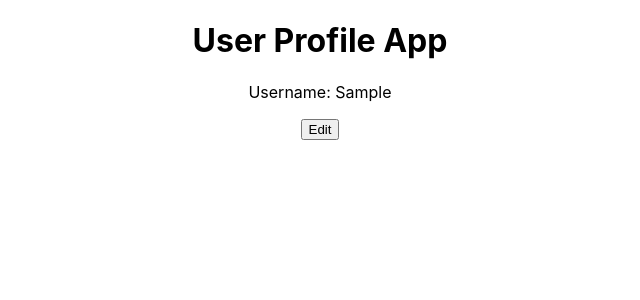
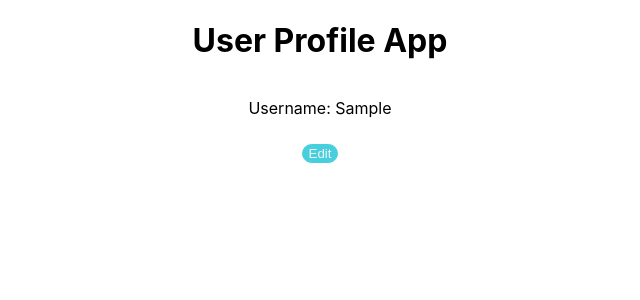
Before and after one commit to darinadari13/test-task-form, a React (Create React App) app: page / in a window 1280 px wide. Both pictures are taken after typing "Sample" into the empty fields and a click on the button "Save". Shown: the top 300 px of the page, without its empty margins (320-960 px from the left). Built offline with nearby package versions, Linux system fonts and the light colour scheme; the HTML template or start-up script is replaced by a standard one.

Commit message:
feat: add some styles

```diff
--- a/src/components/Form/Form.scss
+++ b/src/components/Form/Form.scss
@@ -23,5 +23,9 @@
     border-radius: 20px;
     color: #f2f3f7;
     margin: 10px;
+    cursor: pointer;
+  }
+  .form-error {
+    color: red;
   }
 }
--- a/src/components/Form/Form.tsx
+++ b/src/components/Form/Form.tsx
@@ -14,7 +14,7 @@ export function Form() {
       username: username,
     },
     validationSchema: object({
-      username: string().required('Required'),
+      username: string().required('Required').min(2).max(30),
     }),
     validateOnChange: false,
     onSubmit: values => {
@@ -30,11 +30,12 @@ export function Form() {
         type='text'
         name='username'
         autoComplete='off'
+        placeholder='Enter your username'
         value={values.username}
         onChange={handleChange}
         onBlur={handleBlur}
       />
-      {touched.username && errors.username ? <div>{errors.username}</div> : null}
+      {touched.username && errors.username ? <div className='form-error'>{errors.username}</div> : null}
       <button type='submit' className='form-submitBtn'>
         Save
       </button>
--- /dev/null
+++ b/src/components/UserProfile/UserProfile.scss
@@ -0,0 +1,16 @@
+.profile {
+  .profile-data-container {
+    display: flex;
+    align-items: center;
+    justify-content: center;
+    flex-direction: column;
+  }
+  .profile-editBtn {
+    background: #47cfde;
+    border: 1px solid #47cfde;
+    border-radius: 20px;
+    color: #f2f3f7;
+    margin: 10px;
+    cursor: pointer;
+  }
+}
--- a/src/components/UserProfile/UserProfile.tsx
+++ b/src/components/UserProfile/UserProfile.tsx
@@ -3,6 +3,7 @@ import { RootState } from '../../redux/store';
 import { useDispatch, useSelector } from 'react-redux';
 import { setIsEditing } from '../../redux/userSlice';
 import Form from '../Form/Form';
+import './UserProfile.scss';
 
 export function UserProfile() {
   const dispatch = useDispatch();
@@ -13,13 +14,15 @@ export function UserProfile() {
   }
 
   return (
-    <div>
+    <div className='profile'>
       {isEditing ? (
         <Form />
       ) : (
-        <div>
+        <div className='profile-data-container'>
           <p>Username: {username}</p>
-          <button onClick={handleEditForm}>Edit</button>
+          <button className='profile-editBtn' onClick={handleEditForm}>
+            Edit
+          </button>
         </div>
       )}
     </div>
```
